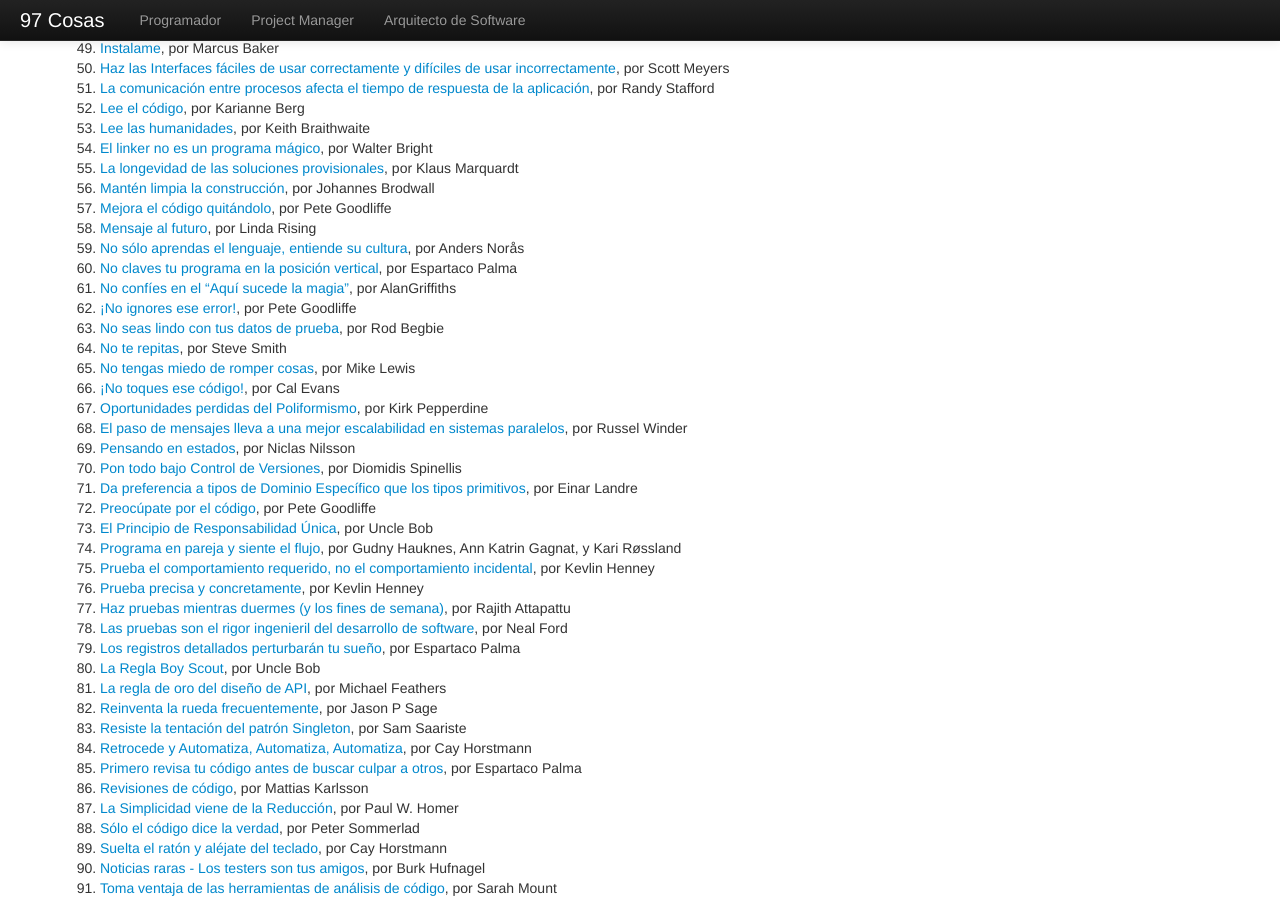
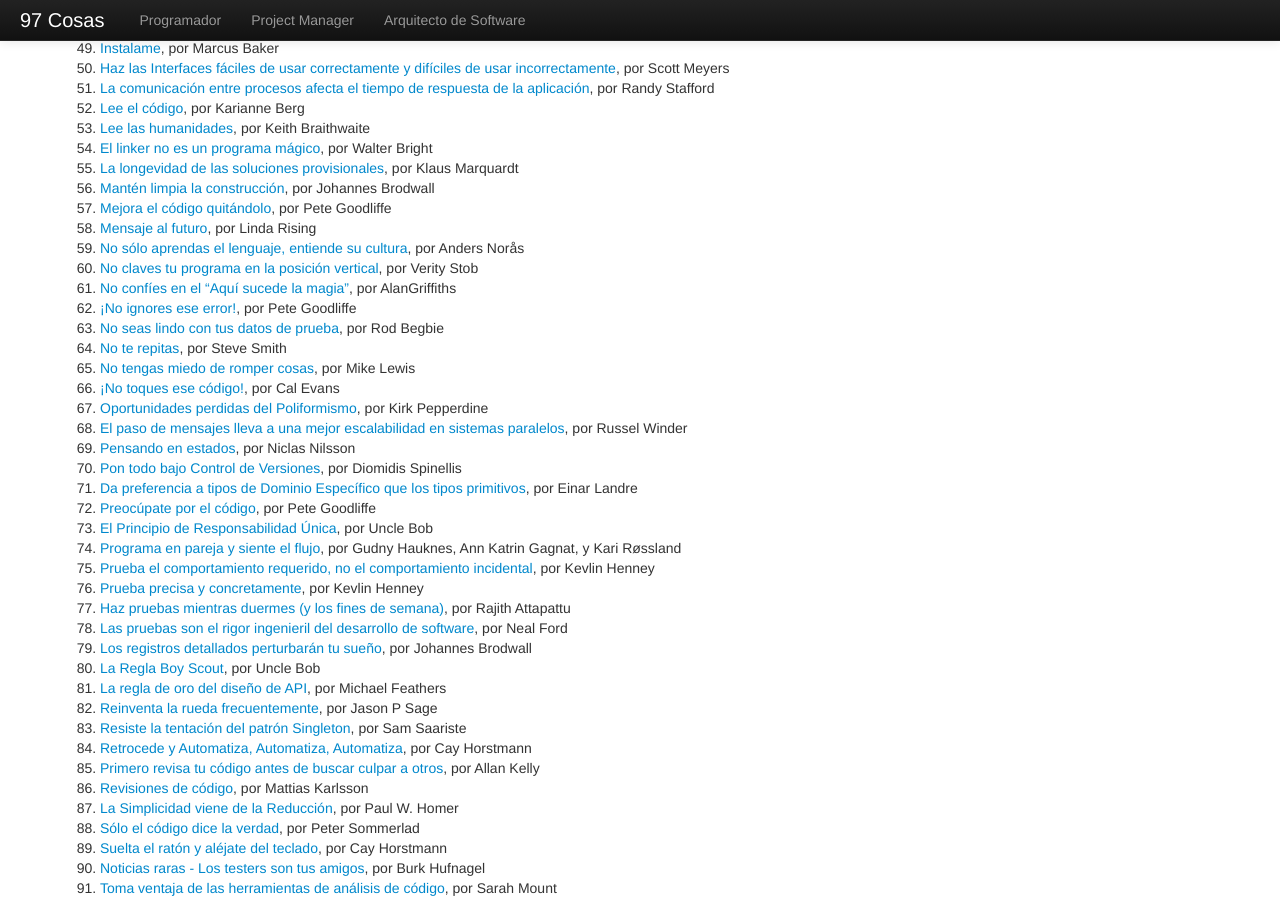
Before and after one commit to esparta/97cosas, a Jekyll site: the page built from programador/index.md, in a window 1280 px wide and 900 px high, scrolled down 1142 px. Built offline with Jekyll 4.4.1, drawn with Linux system fonts in a browser that asks for light colours.

Commit message:
Fixing some layout & index issue

```diff
--- a/programador/index.md
+++ b/programador/index.md
@@ -65,7 +65,7 @@ overview: true
 57. [Mejora el código quitándolo](mejora-codigo-quitandolo.html), por Pete Goodliffe
 58. [Mensaje al futuro](mensaje-al-futuro.html), por Linda Rising
 59. [No sólo aprendas el lenguaje, entiende su cultura](no-aprendas-lenguaje-entiende-su-cultura.html), por Anders Norås
-60. [No claves tu programa en la posición vertical](no-claves-programa.html), por Espartaco Palma
+60. [No claves tu programa en la posición vertical](no-claves-programa.html), por Verity Stob
 61. [No confíes en el "Aquí sucede la magia"](no-confies-magia.html), por AlanGriffiths
 62. [¡No ignores ese error!](no-ignores-error.html), por Pete Goodliffe
 63. [No seas lindo con tus datos de prueba](no-seas-lindo-pruebas.html), por Rod Begbie
@@ -84,13 +84,13 @@ overview: true
 76. [Prueba precisa y concretamente](prueba-precisa-concretamente.html), por Kevlin Henney
 77. [Haz pruebas mientras duermes (y los fines de semana)](pruebas-fin-de-semana.html), por Rajith Attapattu
 78. [Las pruebas son el rigor ingenieril del desarrollo de software](pruebas-son-rigor-ingenieril.html), por Neal Ford
-79. [Los registros detallados perturbarán tu sueño](registros-detallados-quitaran-sueno.html), por Espartaco Palma
+79. [Los registros detallados perturbarán tu sueño](registros-detallados-quitaran-sueno.html), por Johannes Brodwall
 80. [La Regla Boy Scout](regla-boy-scout.html), por Uncle Bob
 81. [La regla de oro del diseño de API](regla-oro-api.html), por Michael Feathers
 82. [Reinventa la rueda frecuentemente](reinventa-rueda-frecuentemente.html), por Jason P Sage
 83. [Resiste la tentación del patrón Singleton](resiste-tentacion-singleton.html), por Sam Saariste
 84. [Retrocede y Automatiza, Automatiza, Automatiza](retrocede-automatiza.html), por Cay Horstmann
-85. [Primero revisa tu código antes de buscar culpar a otros](revisa-tu-codigo.html), por Espartaco Palma
+85. [Primero revisa tu código antes de buscar culpar a otros](revisa-tu-codigo.html), por Allan Kelly
 86. [Revisiones de código](revisiones-codigo.html), por Mattias Karlsson
 87. [La Simplicidad viene de la Reducción](simplicidad-reduccion.html), por Paul W. Homer
 88. [Sólo el código dice la verdad](solo-codigo-dice-verdad.html), por Peter Sommerlad
```
Also changed, not shown: programador/no-claves-programa.md (+1 -0 lines), programador/registros-detallados-quitaran-sueno.md (+1 -0 lines), programador/revisa-tu-codigo.md (+1 -0 lines).
